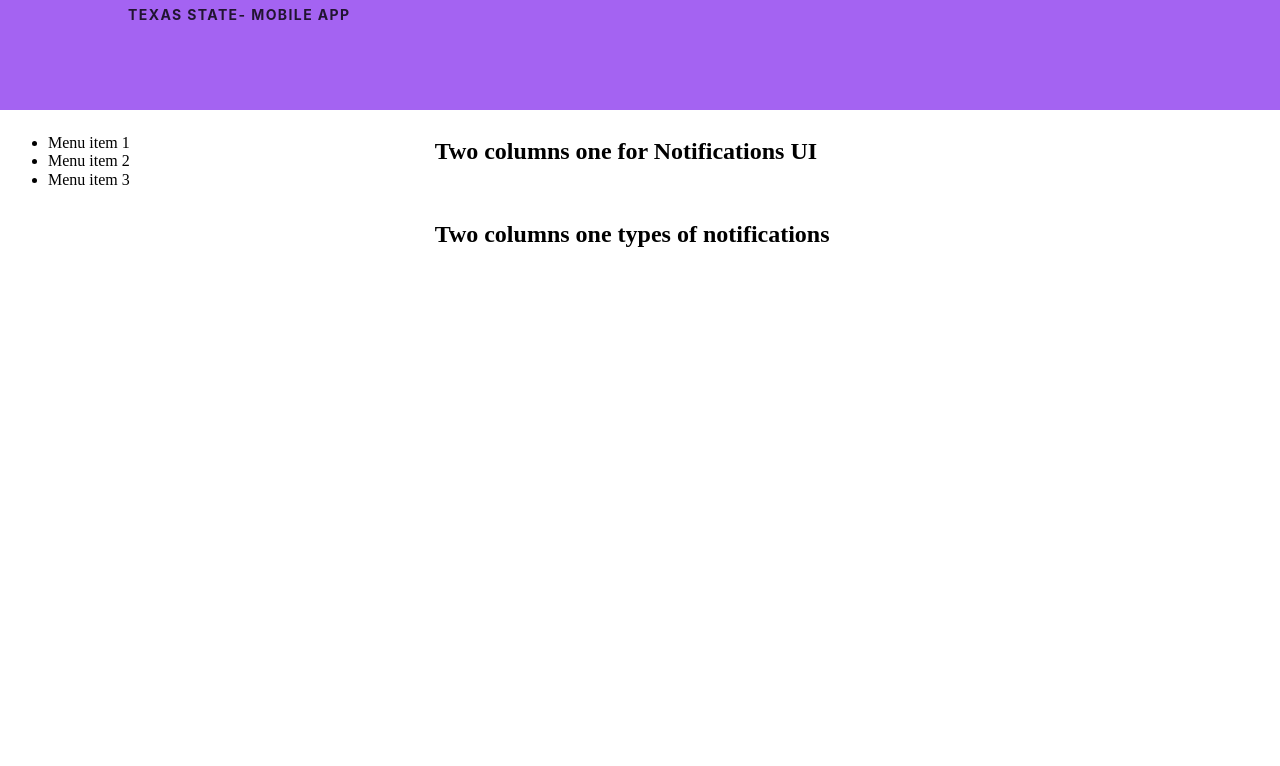
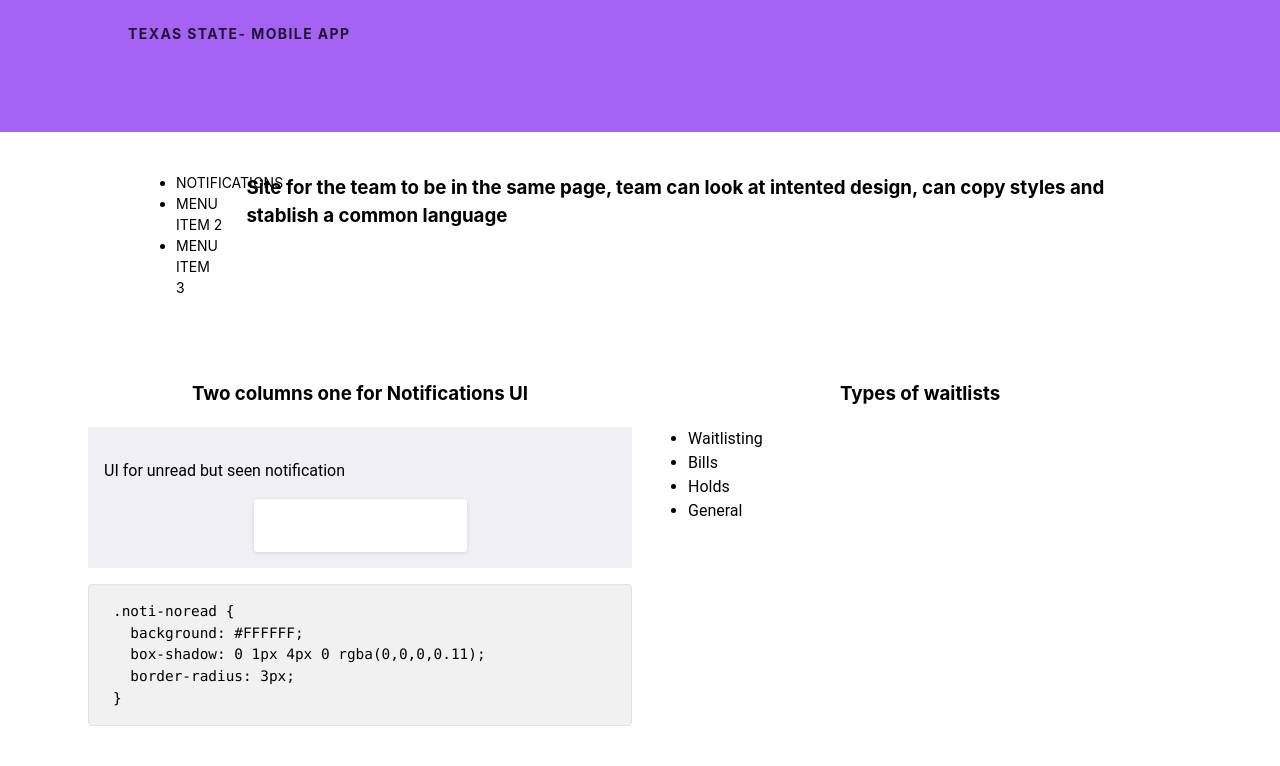
Before and after one commit to ferbalandra/txstmob-styleguide, a plain HTML site: page index.html in a window 1280 px wide. Shown: the part 177-943 px from the top of the page. Before the commit the page ends 800 px from the top, so only its background shows below. Drawn offline with nearby package versions, Linux system fonts and the light colour scheme.

Commit message:
Home page started
Added notifications starter
Page is just a boilerplate and started to add content so not to forget

```diff
--- a/index.html
+++ b/index.html
@@ -18,6 +18,7 @@
   <!-- CSS
   –––––––––––––––––––––––––––––––––––––––––––––––––– -->
   <link rel="stylesheet" href="https://unpkg.com/tachyons@4.10.0/css/tachyons.min.css"/>
+  <link rel="stylesheet" href="styles.css">
 
   <!-- Body ––––––––––––––––––––––––––––––– -->
 
@@ -31,24 +32,50 @@
       </div>
   </header>
 
-  <div class="fl w-third pa2 sidebar">
-    <ul>
-      <li>Menu item 1</li>
-      <li>Menu item 2</li>
-      <li>Menu item 3</li>
-    </ul>
+  <div class="cf w-100 pv3 ph6-ns">
+
+      <div class="fl w-10 pa2 sidebar">
+        <ul class="sans-serif">
+          <li class="ttu f6">Notifications</li>
+          <li class="ttu f6">Menu item 2</li>
+          <li class="ttu f6">Menu item 3</li>
+        </ul>
+      </div>
+      <div class="fl w-90 pa2 ph3-ns ">
+        <h3 class="sans-serif">Site for the team to be in the same page, team can look at intented design, can copy styles and stablish a common language</h3>
+      </div>
+
+
+    </div>
 
   </div>
 
-  <div class="fl w-50 pa2">
-    <h2>Two columns one for Notifications UI</h2>
+  <section class="cf w-90 pv3 ph3-ns center">
+    <div>
+      <div class="fl w-50 pa2">
+        <h3 class="sans-serif tc">Two columns one for Notifications UI</h3>
+        <div class="bg-wolf pa3">
+          <p> UI for unread but seen notification</p>
+          <div class="noti-noread center">        </div></div>
+        <pre><code>.noti-noread {
+  background: #FFFFFF;
+  box-shadow: 0 1px 4px 0 rgba(0,0,0,0.11);
+  border-radius: 3px;
+}</code></pre>
 
-  </div>
+      </div>
 
-   <div class="fl w-50 pa2">
-    <h2>Two columns one types of notifications</h2>
-
-  </div>
+      <div class="fl w-50 pa2 ">
+        <h3 class="sans-serif tc">Types of waitlists</h3>
+        <ul>
+          <li>Waitlisting </li>
+          <li>Bills </li>
+          <li>Holds </li>
+          <li>General </li>
+        </ul>
+      </div>
+    </div>
+  </section>
 
 
 
--- /dev/null
+++ b/styles.css
@@ -0,0 +1,35 @@
+body{
+	font-family: roboto, helvetica, 'helvetica neue', arial, sans-serif;
+	line-height: 1.5;
+
+}
+
+/* Colors
+–––––––––––––––––––––––––––––––––––––––––––––––––– */
+.bg-wolf{background-color: #EFEFF4;}
+
+
+.noti-noread{
+	background: #FFFFFF;
+	box-shadow: 0 1px 4px 0 rgba(0,0,0,0.11);
+	border-radius: 3px;
+	height: 53px;
+	width: 213px
+}
+
+/* Code
+–––––––––––––––––––––––––––––––––––––––––––––––––– */
+code {
+  padding: .2rem .5rem;
+  margin-top: 0px;
+  font-size: 90%;
+  white-space: nowrap;
+  background: #F1F1F1;
+  border: 1px solid #E1E1E1;
+  border-radius: 4px; }
+pre > code {
+  display: block;
+  padding: 1rem 1.5rem;
+  white-space: pre;
+  margin-top: 0px !important;
+}
```
